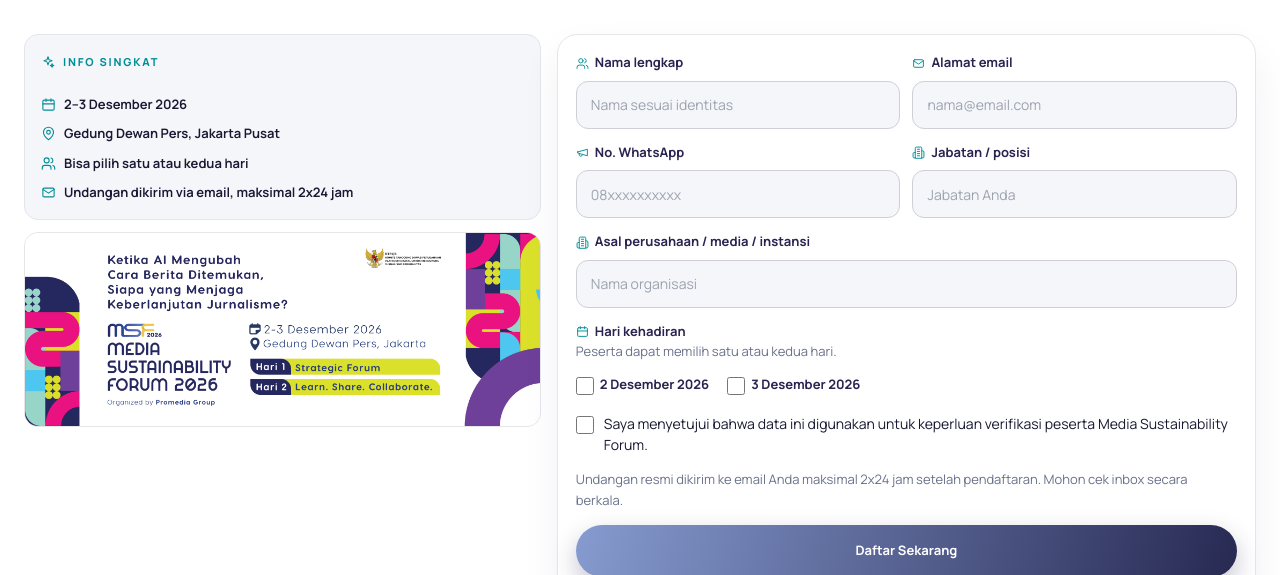
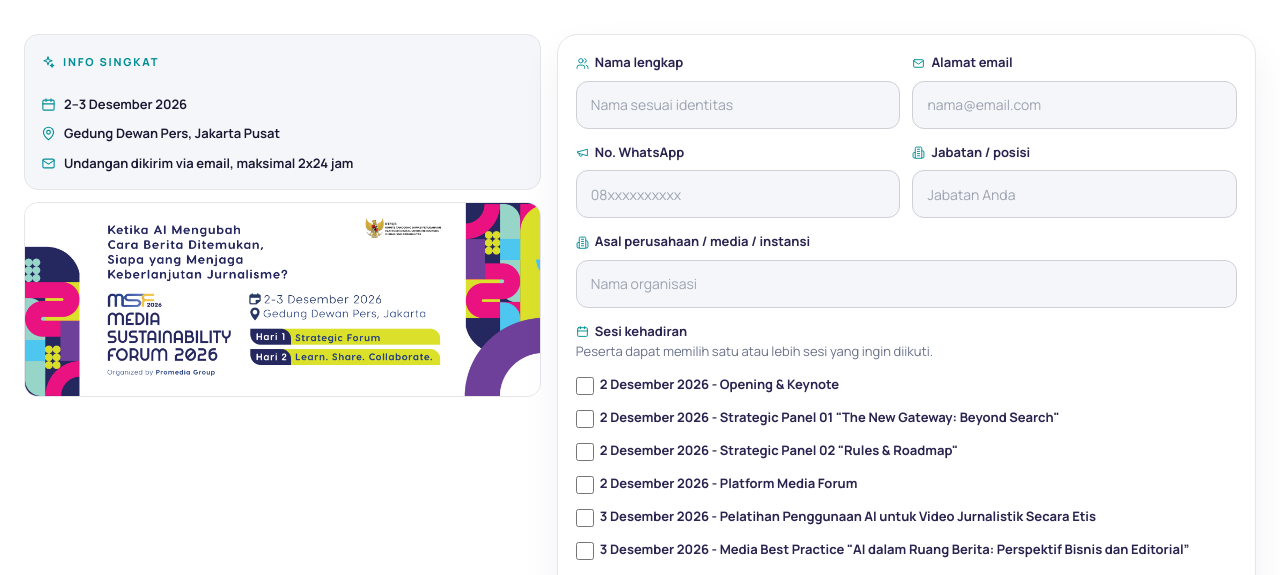
Before and after one commit to RizalMuhamadH/msf-2026, a website: page daftar.html in a window 1280 px wide. Shown: the part 202-777 px from the top of the page. Drawn offline with Linux system fonts and the light colour scheme.

Commit message:
feat(daftar): add specific session checkbox choices

```diff
--- a/daftar.html
+++ b/daftar.html
@@ -67,7 +67,6 @@
             <ul class="daftar-points">
               <li><svg class="ico" aria-hidden="true"><use href="assets/icons.svg#i-calendar"></use></svg> 2–3 Desember 2026</li>
               <li><svg class="ico" aria-hidden="true"><use href="assets/icons.svg#i-map-pin"></use></svg> Gedung Dewan Pers, Jakarta Pusat</li>
-              <li><svg class="ico" aria-hidden="true"><use href="assets/icons.svg#i-users"></use></svg> Bisa pilih satu atau kedua hari</li>
               <li><svg class="ico" aria-hidden="true"><use href="assets/icons.svg#i-mail"></use></svg> Undangan dikirim via email, maksimal 2x24 jam</li>
             </ul>
           </div>
@@ -103,19 +102,35 @@
           </div>
 
           <fieldset class="field field-choice">
-            <legend><svg class="ico" aria-hidden="true"><use href="assets/icons.svg#i-calendar"></use></svg> Hari kehadiran</legend>
-            <p class="field-hint">Peserta dapat memilih satu atau kedua hari.</p>
-            <div class="choice-row">
+            <legend><svg class="ico" aria-hidden="true"><use href="assets/icons.svg#i-calendar"></use></svg> Sesi kehadiran</legend>
+            <p class="field-hint">Peserta dapat memilih satu atau lebih sesi yang ingin diikuti.</p>
+            <div class="choice-row" style="flex-direction:column;gap:12px">
               <label class="choice">
-                <input type="checkbox" name="hari" value="2 Desember 2026">
-                <span>2 Desember 2026</span>
+                <input type="checkbox" name="hari" value="2 Desember 2026 - Opening &amp; Keynote">
+                <span>2 Desember 2026 - Opening &amp; Keynote</span>
               </label>
               <label class="choice">
-                <input type="checkbox" name="hari" value="3 Desember 2026">
-                <span>3 Desember 2026</span>
+                <input type="checkbox" name="hari" value="2 Desember 2026 - Strategic Panel 01 &quot;The New Gateway: Beyond Search&quot;">
+                <span>2 Desember 2026 - Strategic Panel 01 &quot;The New Gateway: Beyond Search&quot;</span>
+              </label>
+              <label class="choice">
+                <input type="checkbox" name="hari" value="2 Desember 2026 - Strategic Panel 02 &quot;Rules &amp; Roadmap&quot;">
+                <span>2 Desember 2026 - Strategic Panel 02 &quot;Rules &amp; Roadmap&quot;</span>
+              </label>
+              <label class="choice">
+                <input type="checkbox" name="hari" value="2 Desember 2026 - Platform Media Forum">
+                <span>2 Desember 2026 - Platform Media Forum</span>
+              </label>
+              <label class="choice">
+                <input type="checkbox" name="hari" value="3 Desember 2026 - Pelatihan Penggunaan AI untuk Video Jurnalistik Secara Etis">
+                <span>3 Desember 2026 - Pelatihan Penggunaan AI untuk Video Jurnalistik Secara Etis</span>
+              </label>
+              <label class="choice">
+                <input type="checkbox" name="hari" value="3 Desember 2026 - Media Best Practice &quot;AI dalam Ruang Berita: Perspektif Bisnis dan Editorial”">
+                <span>3 Desember 2026 - Media Best Practice &quot;AI dalam Ruang Berita: Perspektif Bisnis dan Editorial”</span>
               </label>
             </div>
-            <p class="field-error" id="hari-error" hidden>Pilih minimal satu hari kehadiran.</p>
+            <p class="field-error" id="hari-error" hidden>Pilih minimal satu sesi kehadiran.</p>
           </fieldset>
 
           <label class="choice choice-consent">
@@ -157,7 +172,7 @@
               <div><dt>Nama Lengkap</dt><dd id="out-nama-2">—</dd></div>
               <div><dt>Alamat Email</dt><dd id="out-email-meta">—</dd></div>
               <div><dt>Instansi / Media</dt><dd id="out-instansi">—</dd></div>
-              <div><dt>Hari Kehadiran</dt><dd id="out-hari">—</dd></div>
+              <div><dt>Sesi Kehadiran</dt><dd id="out-hari">—</dd></div>
             </dl>
             <p class="confirm-italic">
               Halaman ini adalah bukti pendaftaran, bukan tiket masuk. Undangan resmi akan dikirim ke email di atas, maksimal 2x24 jam setelah pendaftaran. Mohon tunjukkan email undangan tersebut pada meja registrasi di hari acara.
@@ -393,7 +408,7 @@
         document.getElementById('out-nama').textContent = nama;
         document.getElementById('out-nama-2').textContent = nama;
         document.getElementById('out-instansi').textContent = data.get('instansi');
-        document.getElementById('out-hari').textContent = hari.join(' & ');
+        document.getElementById('out-hari').textContent = hari.join(', ');
         if (document.getElementById('out-email')) {
           document.getElementById('out-email').textContent = email;
         }
```
Also changed, not shown: index.html (+0 -1 lines).
